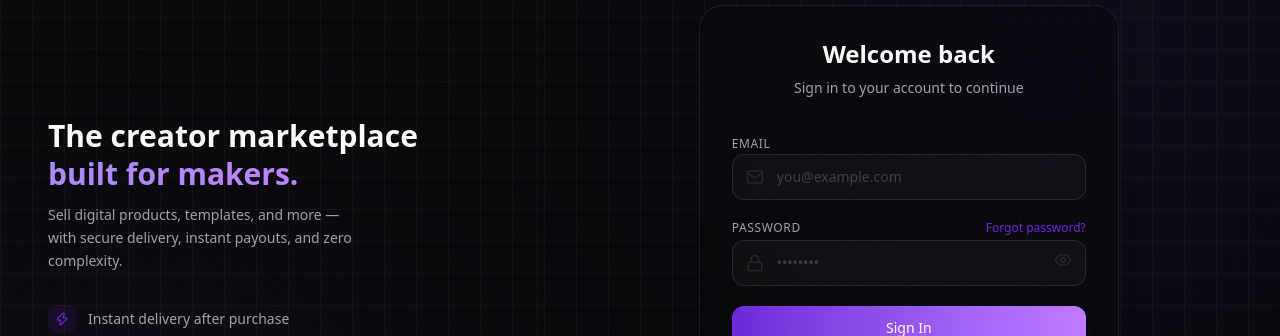
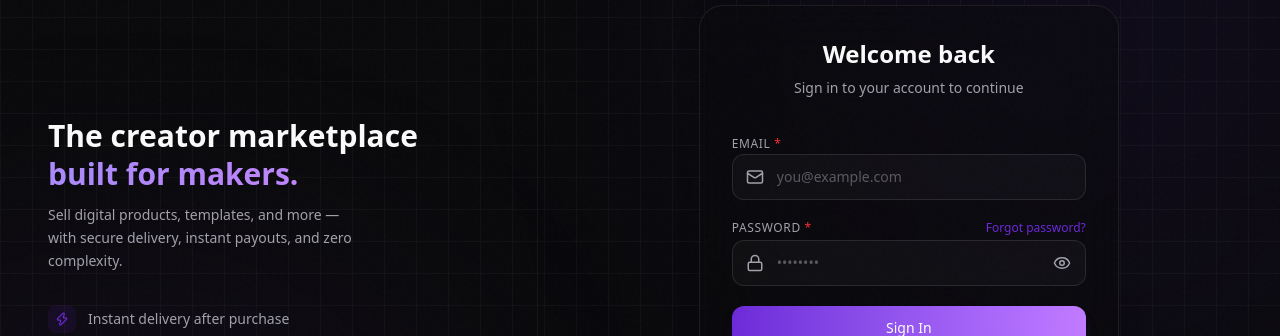
Before and after one commit to pritambose0/droply, a Next.js app: page /sign-in in a window 1280 px wide. Shown: the part 143-479 px from the top of the page. Built offline with nearby package versions, Linux system fonts and the light colour scheme.

Commit message:
refactor: enhance Input component with textarea support and variant styling, and integrate into product creation page

```diff
--- a/src/app/(auth)/forgot-password/page.tsx
+++ b/src/app/(auth)/forgot-password/page.tsx
@@ -90,7 +90,7 @@ export default function ForgotPasswordPage() {
         </p>
       </div>
 
-      <form onSubmit={handleSubmit(onSubmit)} className="space-y-5">
+      <form onSubmit={handleSubmit(onSubmit)} className="space-y-5 ">
         <Input
           id="forgot-email"
           type="email"
@@ -102,14 +102,17 @@ export default function ForgotPasswordPage() {
           error={errors.email?.message}
         />
 
+        <div className="flex justify-center w-full">
           <Button
             type="submit"
             id="forgot-submit"
+            disabled={isLoading || !getValues("email")}
             isLoading={isLoading}
             loadingText="Sending..."
           >
             Send Reset Code
           </Button>
+        </div>
       </form >
 
       <div className="mt-6 text-center">
--- a/src/app/(auth)/sign-in/page.tsx
+++ b/src/app/(auth)/sign-in/page.tsx
@@ -155,9 +155,9 @@ function SignInContent() {
 
         <div className="space-y-2">
           <div className="flex items-center justify-between mb-1">
-            <label className="text-xs font-medium text-muted-foreground uppercase tracking-wider">
-              Password
-            </label>
+            <span className="text-xs font-medium text-muted-foreground uppercase tracking-wider">
+              Password {<span className="text-red-500">*</span>}
+            </span>
             <Link
               href="/forgot-password"
               id="signin-forgot-password"
@@ -175,14 +175,15 @@ function SignInContent() {
             icon={<Lock size={18} />}
             required
             rightIcon={
-              <button
+              <Button
                 type="button"
+                variant="none"
                 onClick={() => setShowPassword(!showPassword)}
-                className="hover:text-foreground transition-colors"
+                className="p-0 m-0 w-5 h-5 flex items-center justify-center text-muted-foreground hover:text-foreground transition-colors cursor-pointer"
                 aria-label={showPassword ? "Hide password" : "Show password"}
               >
                 {showPassword ? <EyeOff size={18} /> : <Eye size={18} />}
-              </button>
+              </Button>
             }
           />
         </div>
@@ -190,6 +191,7 @@ function SignInContent() {
         <Button
           type="submit"
           id="signin-submit"
+          className="w-full"
           isLoading={isLoading}
           loadingText="Signing in..."
         >
--- a/src/app/(auth)/sign-up/page.tsx
+++ b/src/app/(auth)/sign-up/page.tsx
@@ -136,14 +136,15 @@ export default function SignUpPage() {
             icon={<Lock size={18} />}
             required
             rightIcon={
-              <button
+              <Button
                 type="button"
+                variant="none"
                 onClick={() => setShowPassword(!showPassword)}
-                className="hover:text-foreground transition-colors"
+                className="p-0 m-0 w-5 h-5 flex items-center justify-center text-muted-foreground hover:text-foreground transition-colors cursor-pointer"
                 aria-label={showPassword ? "Hide password" : "Show password"}
               >
                 {showPassword ? <EyeOff size={18} /> : <Eye size={18} />}
-              </button>
+              </Button>
             }
           />
 
@@ -170,6 +171,7 @@ export default function SignUpPage() {
         <Button
           type="submit"
           id="signup-submit"
+          className="w-full"
           isLoading={isLoading}
           loadingText="Creating account..."
         >
--- a/src/app/(auth)/verify/page.tsx
+++ b/src/app/(auth)/verify/page.tsx
@@ -94,7 +94,7 @@ function VerifyContent() {
                 </div>
             )}
 
-            <form onSubmit={handleSubmit} className="space-y-6">
+            <form onSubmit={handleSubmit} className="space-y-6 flex flex-col items-center justify-center">
                 <OTPInput
                     value={otp}
                     onChange={(val) => {
@@ -120,13 +120,14 @@ function VerifyContent() {
                     {countdown > 0 ? (
                         <span className="text-accent font-medium">Resend in {countdown}s</span>
                     ) : (
-                        <button
+                        <Button
                             onClick={handleResend}
+                            variant="none"
                             disabled={isResending}
-                            className="text-accent hover:text-accent-hover transition-colors font-medium cursor-pointer"
+                            className="p-0 m-0 text-accent hover:text-accent-hover transition-colors font-medium cursor-pointer"
                         >
                             {isResending ? "Sending..." : "Resend"}
-                        </button>
+                        </Button>
                     )}
                 </p>
             </div>
--- a/src/components/Button.tsx
+++ b/src/components/Button.tsx
@@ -23,7 +23,7 @@ const Button = forwardRef<HTMLButtonElement, ButtonProps>(
             <button
                 ref={ref}
                 className={twMerge(
-                    "w-full py-3 rounded-xl font-medium text-sm transition-all disabled:opacity-50 disabled:cursor-not-allowed flex items-center justify-center gap-2 cursor-pointer",
+                    "inline-flex items-center justify-center gap-2 rounded-xl font-medium text-sm transition-all disabled:opacity-50 disabled:cursor-not-allowed cursor-pointer py-3 px-6",
                     variant !== "none" && (variants[variant as keyof typeof variants] || variants.primary),
                     className
                 )}
--- a/src/components/Input.tsx
+++ b/src/components/Input.tsx
@@ -1,4 +1,5 @@
-import { InputHTMLAttributes, forwardRef } from "react";
+import { InputHTMLAttributes, TextareaHTMLAttributes, forwardRef } from "react";
+import { twMerge } from "tailwind-merge";
 
 interface InputProps extends InputHTMLAttributes<HTMLInputElement> {
     label?: string;
@@ -6,9 +7,14 @@ interface InputProps extends InputHTMLAttributes<HTMLInputElement> {
     icon?: React.ReactNode;
     rightIcon?: React.ReactNode;
     containerClassName?: string;
+    labelClassName?: string;
+    required?: boolean;
+    variant?: "default" | "dashboard";
+    as?: "input" | "textarea";
+    rows?: number;
 }
 
-const Input = forwardRef<HTMLInputElement, InputProps>(
+const Input = forwardRef<HTMLInputElement | HTMLTextAreaElement, InputProps>(
     (
         {
             label,
@@ -17,53 +23,77 @@ const Input = forwardRef<HTMLInputElement, InputProps>(
             rightIcon,
             className,
             containerClassName,
+            labelClassName,
             id,
+            required,
+            variant = "default",
+            as = "input",
+            rows,
             ...props
         },
         ref
     ) => {
+        const labelStyles = {
+            default: "text-xs font-medium text-muted-foreground uppercase tracking-wider",
+            dashboard: "text-sm font-medium text-foreground"
+        };
+
+        const inputStyles = {
+            default: "py-3 bg-input-bg border-input-border focus:ring-2 focus:ring-input-focus",
+            dashboard: "py-2.5 bg-surface border-input-border focus:ring-1 focus:ring-accent"
+        };
+
+        const commonClasses = twMerge(
+            "w-full px-4 rounded-xl border text-foreground placeholder:text-muted-foreground/50 text-sm focus:outline-none transition-all",
+            inputStyles[variant],
+            icon && "pl-11",
+            rightIcon && "pr-11",
+            error && "border-red-500",
+            className
+        );
+
         return (
-            <div className={`space-y-2 ${containerClassName}`}>
-
+            <div className={twMerge("space-y-2", containerClassName)}>
                 {/* Label */}
                 {label && (
                     <label
                         htmlFor={id}
-                        className="text-xs font-medium text-muted-foreground uppercase tracking-wider"
+                        className={twMerge(labelStyles[variant], labelClassName)}
                     >
-                        {label}
+                        {label} {required && <span className="text-red-500">*</span>}
                     </label>
                 )}
 
                 {/* Input Wrapper */}
                 <div className="relative">
-
                     {/* Left Icon */}
                     {icon && (
-                        <span className="absolute left-3.5 top-1/2 -translate-y-1/2 text-muted">
+                        <span className="absolute left-3.5 top-1/2 -translate-y-1/2 text-muted-foreground">
                             {icon}
                         </span>
                     )}
 
-                    {/* Input */}
-                    <input
-                        ref={ref}
-                        id={id}
-                        className={`
-                        w-full py-3 rounded-xl bg-input-bg border text-foreground placeholder-muted text-sm
-                        focus:outline-none focus:border-accent focus:ring-2 focus:ring-input-focus transition-all
-                        ${icon ? "pl-11" : "pl-4"}
-                        ${rightIcon ? "pr-11" : "pr-4"}
-                        ${error ? "border-red-500" : "border-input-border"}
-                        ${className}
-                        placeholder:text-white/20
-                        `}
-                        {...props}
-                    />
+                    {/* Input or Textarea */}
+                    {as === "textarea" ? (
+                        <textarea
+                            ref={ref as React.RefObject<HTMLTextAreaElement>}
+                            id={id}
+                            rows={rows}
+                            className={twMerge(commonClasses, "resize-y min-h-[120px] py-3")}
+                            {...(props as TextareaHTMLAttributes<HTMLTextAreaElement>)}
+                        />
+                    ) : (
+                        <input
+                            ref={ref as React.RefObject<HTMLInputElement>}
+                            id={id}
+                            className={commonClasses}
+                            {...(props as InputHTMLAttributes<HTMLInputElement>)}
+                        />
+                    )}
 
                     {/* Right Icon */}
                     {rightIcon && (
-                        <span className="absolute right-3.5 top-1/2 -translate-y-1/2 text-muted">
+                        <span className="absolute right-3.5 top-1/2 -translate-y-1/2 text-muted-foreground">
                             {rightIcon}
                         </span>
                     )}
@@ -71,7 +101,7 @@ const Input = forwardRef<HTMLInputElement, InputProps>(
 
                 {/* Error */}
                 {error && (
-                    <p className="text-red-500 text-xs">{error}</p>
+                    <p className="text-red-500 text-xs mt-1">{error}</p>
                 )}
             </div>
         );
```
Lines whose indentation alone changed are shown as unchanged.
